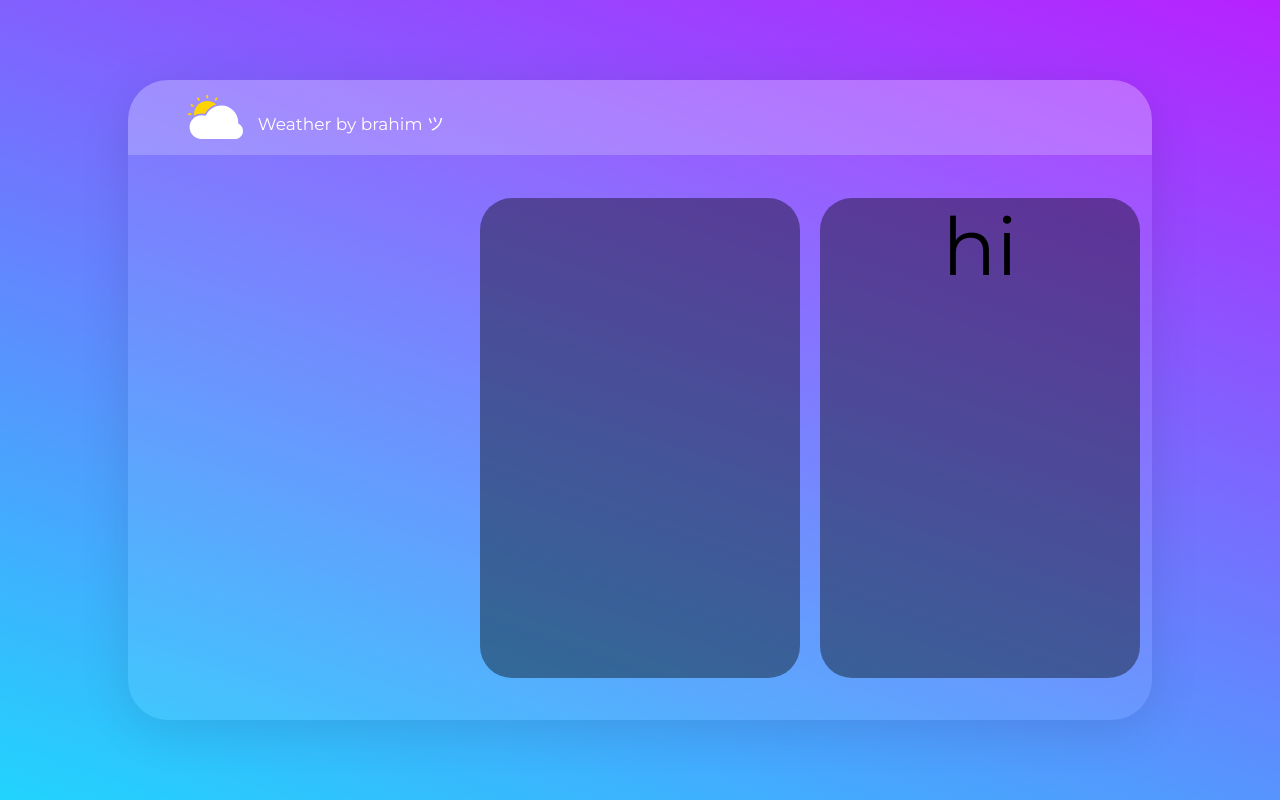
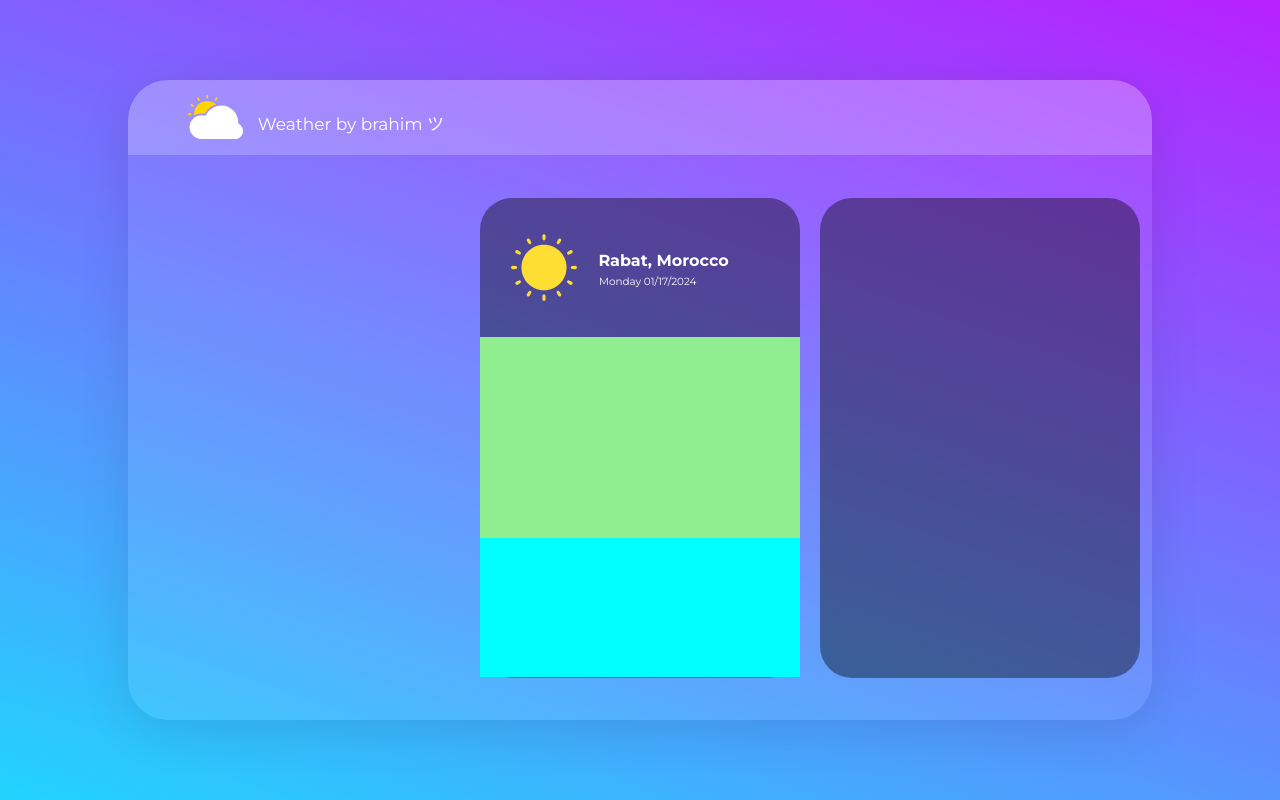
Before and after one commit to StrixWL/vue_weatherapp, a Vue app: page / in a window 1280 px wide. Built offline with nearby package versions, Linux system fonts and the light colour scheme.

Commit message:
feat(WeatherCard): Added section1 (city, date and weather image) layout

```diff
--- a/src/components/Slider.vue
+++ b/src/components/Slider.vue
@@ -1,10 +1,10 @@
 <template>
     <div class="swiper-container">
         <div class="swiper-wrapper">
-            <div class="swiper-slide"></div>
             <div class="swiper-slide">
                 <WeatherCard />
             </div>
+            <div class="swiper-slide"></div>
             <div class="swiper-slide add-city">
                 <div class="add-city__btn">
                     <img src="../assets/add.svg"/>
--- a/src/components/WeatherCard.vue
+++ b/src/components/WeatherCard.vue
@@ -1,6 +1,14 @@
 <template>
     <div class="weather-card">
-        hi
+        <div class="section1">
+            <img src="../assets/sun.svg" />
+            <div class="city-infos">
+                <h2>Rabat, Morocco</h2>
+                <p>Monday 01/17/2024</p>
+            </div>
+        </div>
+        <div class="section2"></div>
+        <div class="section3"></div>
     </div>
 </template>
 
@@ -8,8 +16,56 @@
 </script>
 
 <style scoped>
+
 .weather-card {
     widows: 100%;
     height: 100%;
+    display: flex;
+    flex-direction: column;
+    color: white
 }
+
+.section1 {
+    /* background-color: lightcoral; */
+    height: 29%;
+    display: flex;
+    justify-content: center;
+}
+
+.section2 {
+    background-color: lightgreen;
+    height: 42%;
+}
+
+.section3 {
+    background-color: aqua;
+    height: 29%;
+}
+
+.section1 img {
+    width: 24%;
+}
+
+.city-infos {
+    display: flex;
+    flex-direction: column;
+    gap: 0;
+    align-items: start;
+    justify-content: center;
+    width: 60%;
+}
+
+.city-infos h2 {
+    font-size: .2em;
+    margin: .3em;
+    margin-left: 1em;
+    text-align: left;
+}
+
+.city-infos p {
+    font-size: .13em;
+    margin: 0;
+    margin-left: 1.6em;
+}
+
 </style>
```
Also changed, not shown: src/assets/sun.svg (added).
